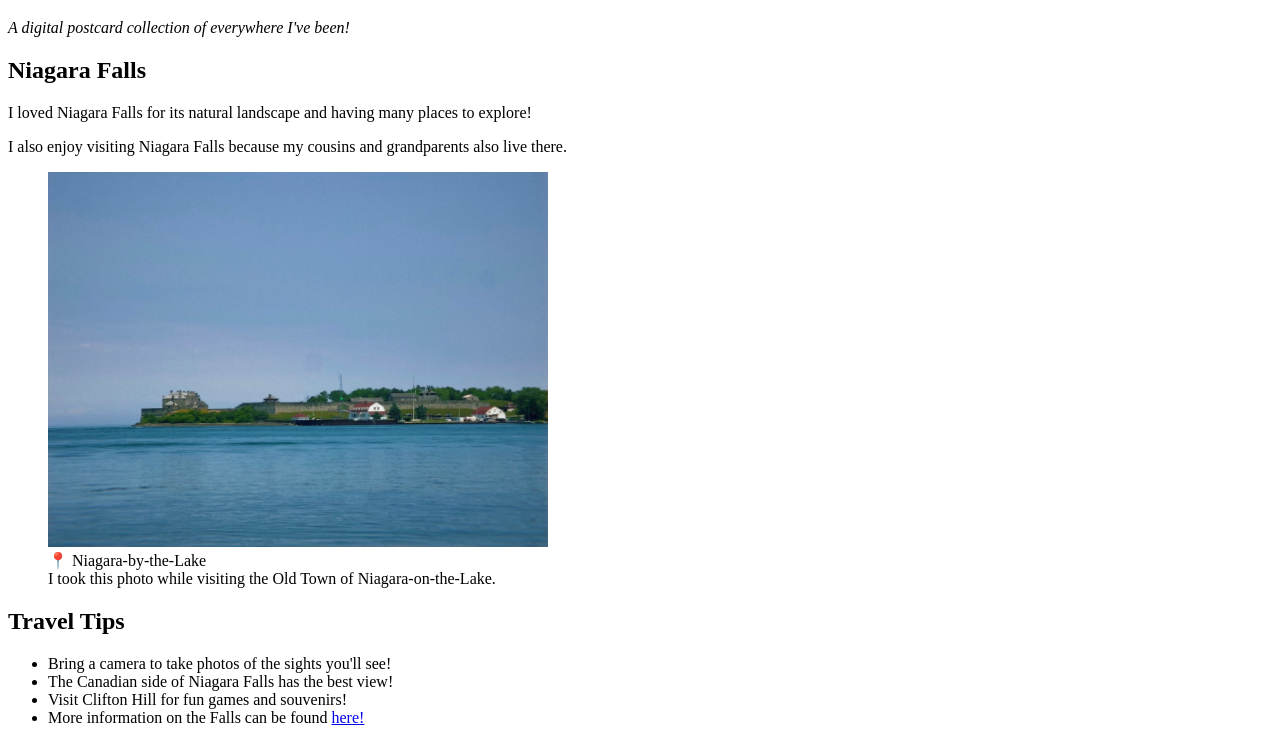
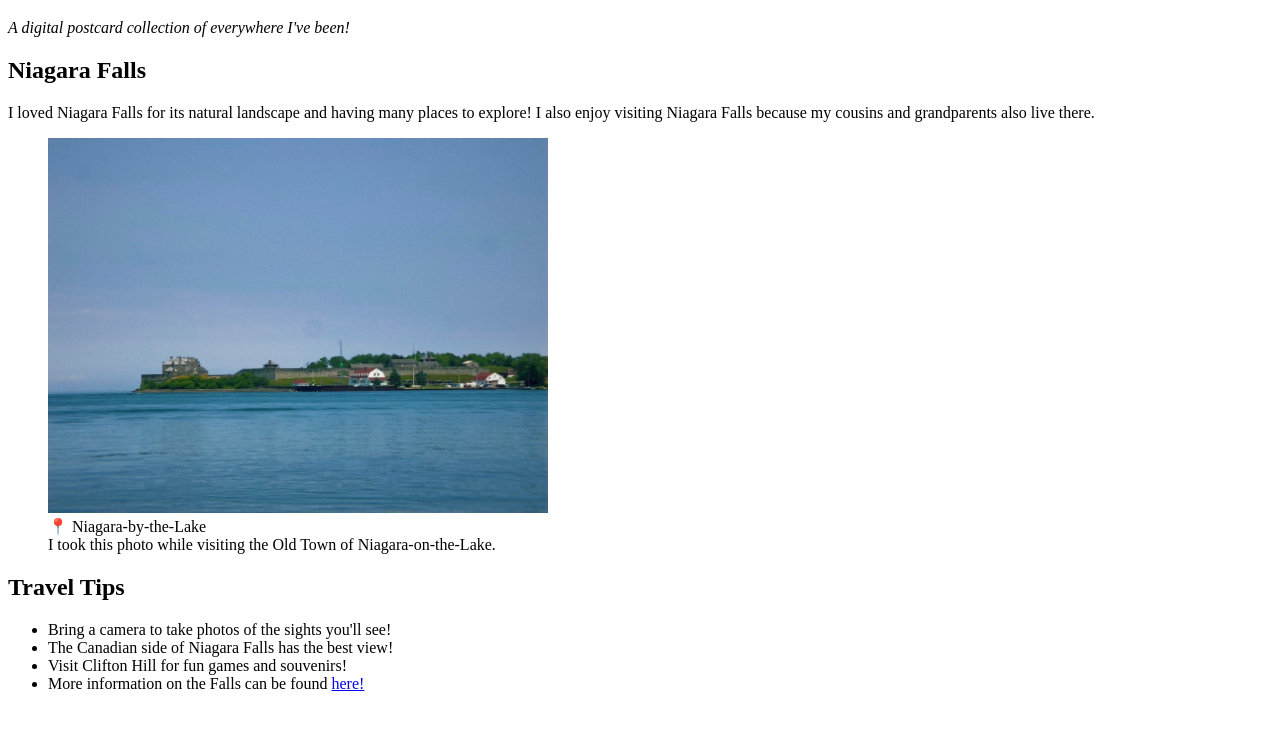
Before and after one commit to a-nguy4n/cse170-assignments, a plain HTML site: page lab-One/src/index.html in a window 1280 px wide. Shown: the part 61-804 px from the top of the page. Drawn offline with Linux system fonts and the light colour scheme.

Commit message:
Side-by-side text: attempt 2

```diff
--- a/lab-One/src/index.html
+++ b/lab-One/src/index.html
@@ -12,9 +12,8 @@
     </header>
 
     <h2> Niagara Falls </h2>
-        <p> I loved Niagara Falls for its natural landscape and having many places to explore! </p>
-        <p> I also enjoy visiting Niagara Falls because my cousins and grandparents also live there. </p>
-
+    <span>I loved Niagara Falls for its natural landscape and having many places to explore!</span>
+    <span> I also enjoy visiting Niagara Falls because my cousins and grandparents also live there. </span>
     <figure>
         <img src="/lab-One/src/niagara-falls.jpeg" alt="Niagara Falls" width="500">
         <figcaption> 📍 Niagara-by-the-Lake <br>
```
